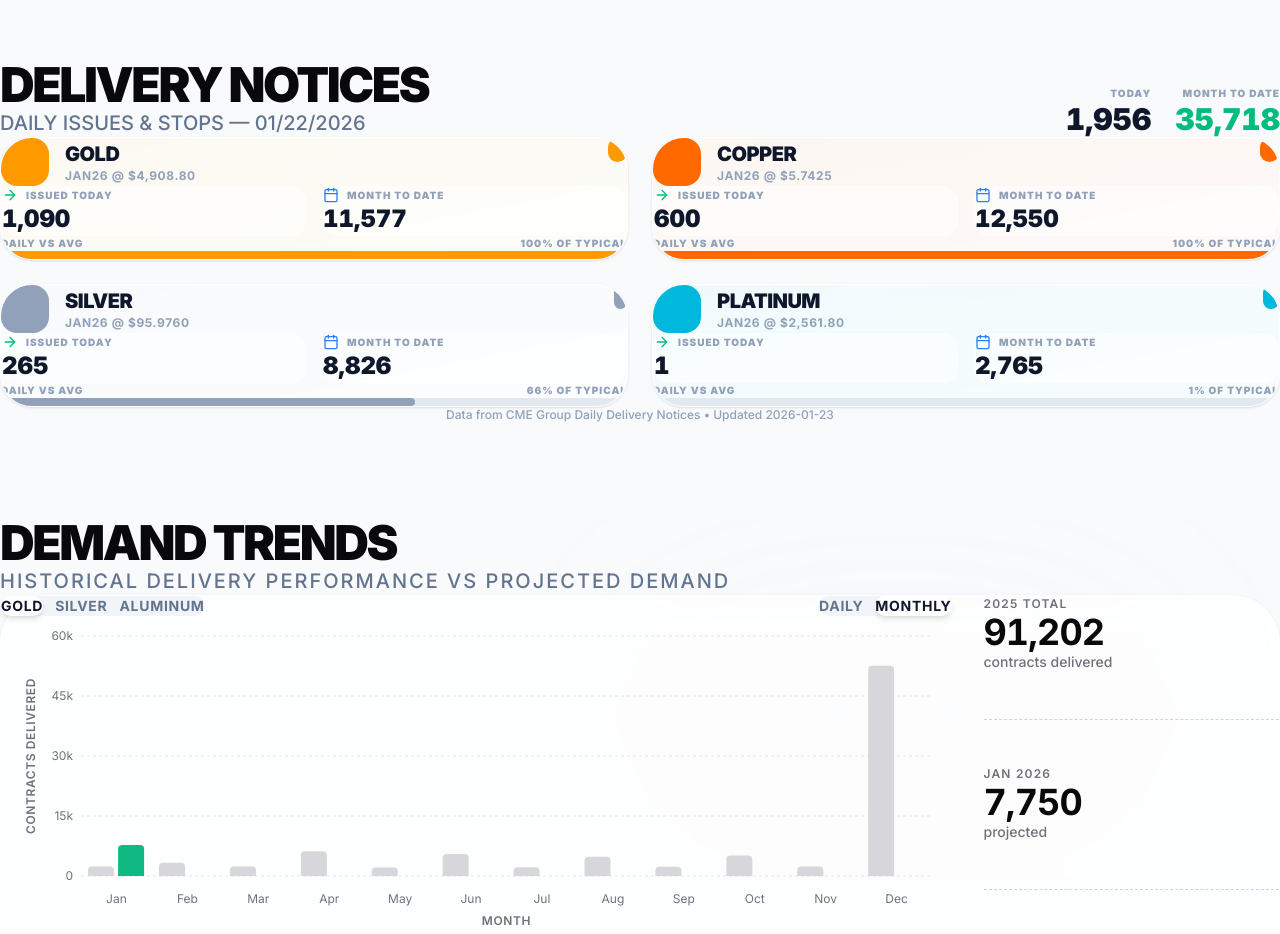
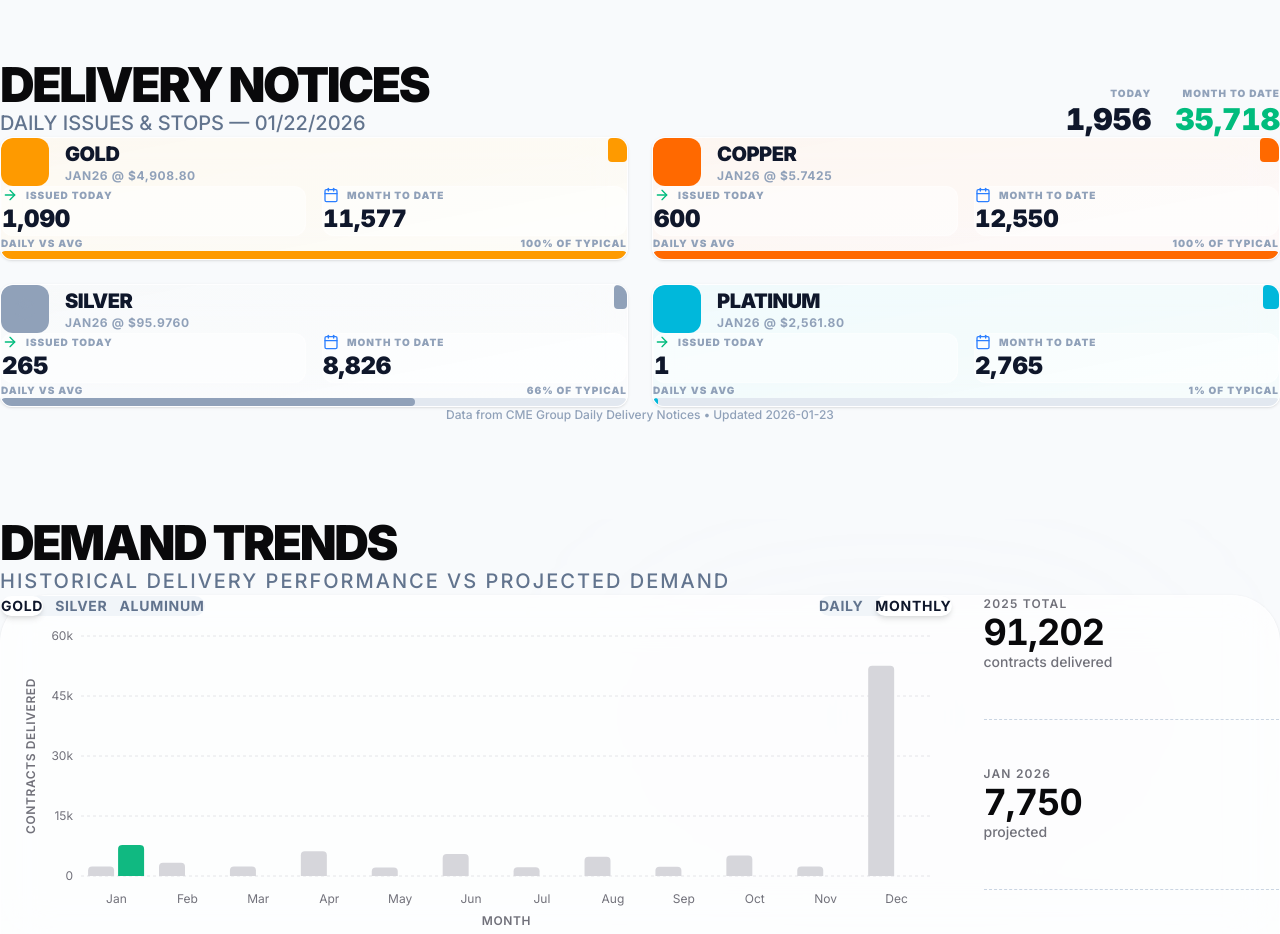
Before and after one commit to kdsmith10000/metalstats, a Next.js app: page / in a window 1280 px wide. Shown: the part 800-1734 px from the top of the page. Built offline with nearby package versions, Linux system fonts and the light colour scheme; no server answers; the database is empty.

Commit message:
Reduce border radius on delivery cards

```diff
--- a/components/DeliverySection.tsx
+++ b/components/DeliverySection.tsx
@@ -93,7 +93,7 @@ export default function DeliverySection({ data }: DeliverySectionProps) {
               initial={{ opacity: 0, y: 20 }}
               animate={{ opacity: 1, y: 0 }}
               transition={{ duration: 0.4, delay: index * 0.1 }}
-              className={`relative overflow-hidden p-8 bg-white/70 dark:bg-black/40 backdrop-blur-xl border border-white/40 dark:border-white/10 rounded-[2rem] shadow-sm hover:shadow-lg transition-all duration-300`}
+              className={`relative overflow-hidden p-8 bg-white/70 dark:bg-black/40 backdrop-blur-xl border border-white/40 dark:border-white/10 rounded-lg shadow-sm hover:shadow-lg transition-all duration-300`}
             >
               {/* Background Gradient */}
               <div className={`absolute inset-0 bg-gradient-to-br ${colors.bg} opacity-50`} />
@@ -103,7 +103,7 @@ export default function DeliverySection({ data }: DeliverySectionProps) {
                 {/* Header */}
                 <div className="flex items-start justify-between mb-6">
                   <div className="flex items-center gap-4">
-                    <div className={`w-12 h-12 rounded-2xl ${colors.accent} bg-opacity-20 flex items-center justify-center`}>
+                    <div className={`w-12 h-12 rounded-lg ${colors.accent} bg-opacity-20 flex items-center justify-center`}>
                       <Package className={`w-6 h-6 ${colors.text}`} />
                     </div>
                     <div>
@@ -115,7 +115,7 @@ export default function DeliverySection({ data }: DeliverySectionProps) {
                       </p>
                     </div>
                   </div>
-                  <div className={`px-3 py-1.5 rounded-full ${colors.accent} bg-opacity-10`}>
+                  <div className={`px-3 py-1.5 rounded ${colors.accent} bg-opacity-10`}>
                     <span className={`text-xs font-black ${colors.text} uppercase tracking-wider`}>
                       {delivery.symbol}
                     </span>
@@ -124,7 +124,7 @@ export default function DeliverySection({ data }: DeliverySectionProps) {
 
                 {/* Stats Grid */}
                 <div className="grid grid-cols-2 gap-4 mb-6">
-                  <div className="p-4 bg-white/50 dark:bg-black/30 rounded-2xl border border-white/30 dark:border-white/5">
+                  <div className="p-4 bg-white/50 dark:bg-black/30 rounded-lg border border-white/30 dark:border-white/5">
                     <div className="flex items-center gap-2 mb-2">
                       <ArrowRight className="w-4 h-4 text-emerald-500" />
                       <p className="text-[10px] font-black text-slate-400 uppercase tracking-widest">Issued Today</p>
@@ -133,7 +133,7 @@ export default function DeliverySection({ data }: DeliverySectionProps) {
                       {formatNumber(delivery.daily_issued)}
                     </p>
                   </div>
-                  <div className="p-4 bg-white/50 dark:bg-black/30 rounded-2xl border border-white/30 dark:border-white/5">
+                  <div className="p-4 bg-white/50 dark:bg-black/30 rounded-lg border border-white/30 dark:border-white/5">
                     <div className="flex items-center gap-2 mb-2">
                       <Calendar className="w-4 h-4 text-blue-500" />
                       <p className="text-[10px] font-black text-slate-400 uppercase tracking-widest">Month to Date</p>
@@ -150,12 +150,12 @@ export default function DeliverySection({ data }: DeliverySectionProps) {
                     <span>Daily vs Avg</span>
                     <span>{mtdProgress.toFixed(0)}% of typical</span>
                   </div>
-                  <div className="h-2 bg-slate-200 dark:bg-slate-800 rounded-full overflow-hidden">
+                  <div className="h-2 bg-slate-200 dark:bg-slate-800 rounded overflow-hidden">
                     <motion.div
                       initial={{ width: 0 }}
                       animate={{ width: `${Math.min(mtdProgress, 100)}%` }}
                       transition={{ duration: 0.8, delay: index * 0.1 + 0.3 }}
-                      className={`h-full rounded-full ${colors.accent}`}
+                      className={`h-full rounded ${colors.accent}`}
                     />
                   </div>
                 </div>
```
